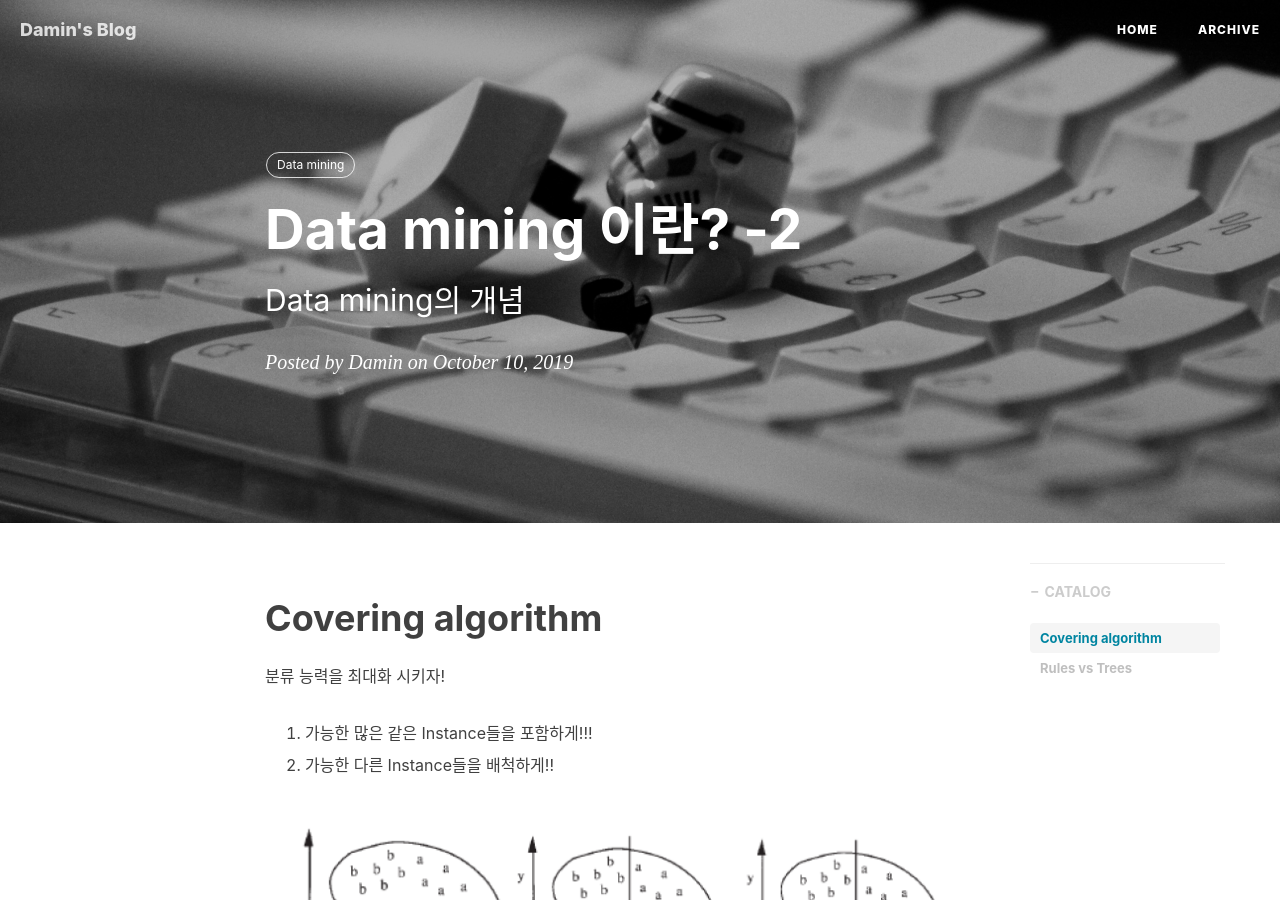
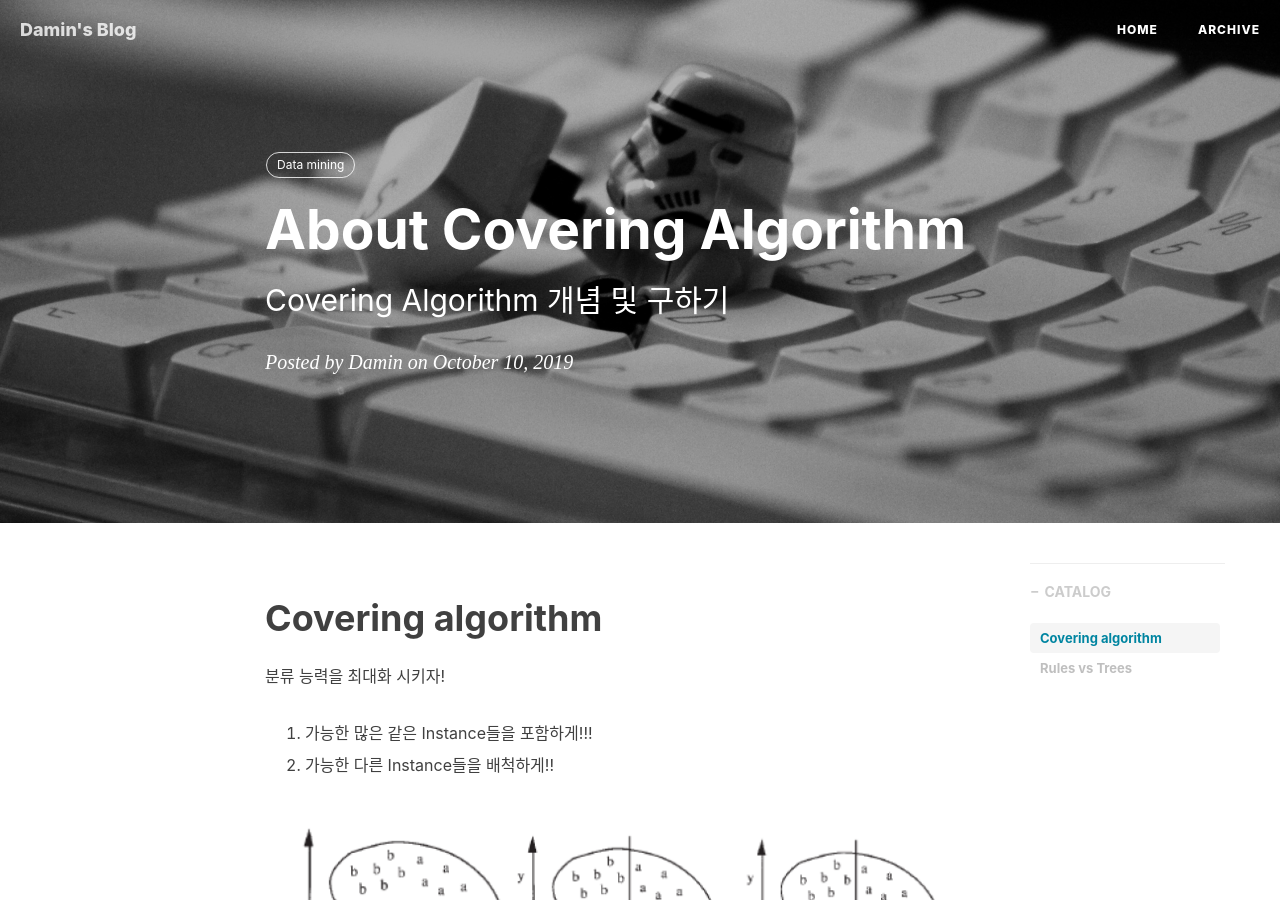
Before and after one commit to damin8/damin8.github.io, a Jekyll site: the page built from _posts/Data_mining/2019-10-10-About_Covering_Algorithm.md, in a window 1280 px wide and 900 px high. Built offline with Jekyll 4.4.1, drawn with Linux system fonts in a browser that asks for light colours; nearby versions of some CDN libraries; comment, search, counter and statistics services are not loaded.

Commit message:
Update 2019-10-10-About_Covering_Algorithm.md

```diff
--- a/_posts/Data_mining/2019-10-10-About_Covering_Algorithm.md
+++ b/_posts/Data_mining/2019-10-10-About_Covering_Algorithm.md
@@ -1,7 +1,7 @@
 ---
 layout:     post
-title:      "Data mining 이란? -2"
-subtitle:   "Data mining의 개념"
+title:      "About Covering Algorithm"
+subtitle:   "Covering Algorithm 개념 및 구하기"
 date:       2019-10-10 20:11:00
 author:     "Damin"
 header-img: "img/tag-bg.jpg"
```
